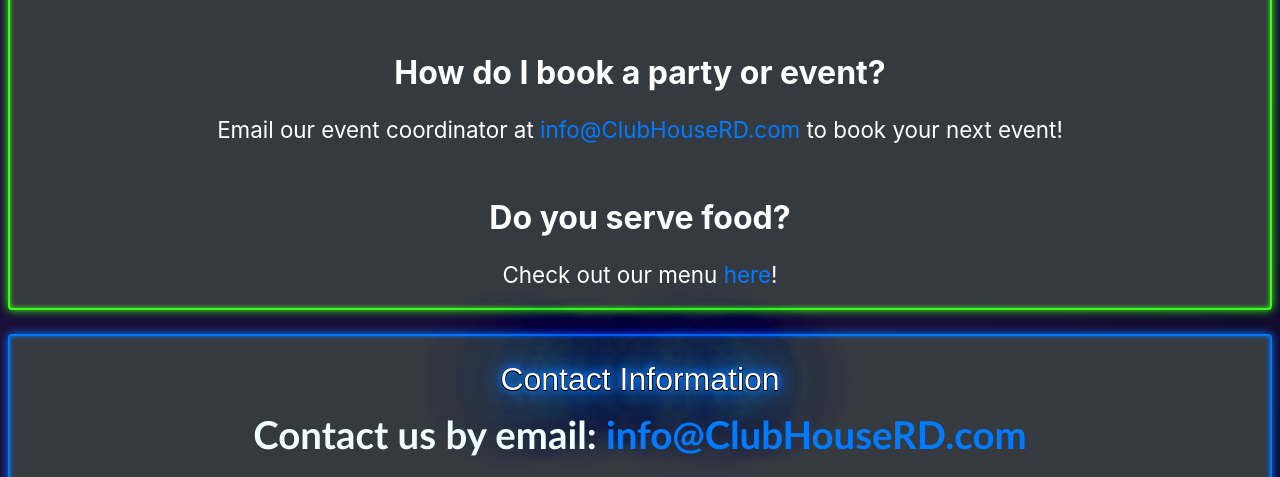
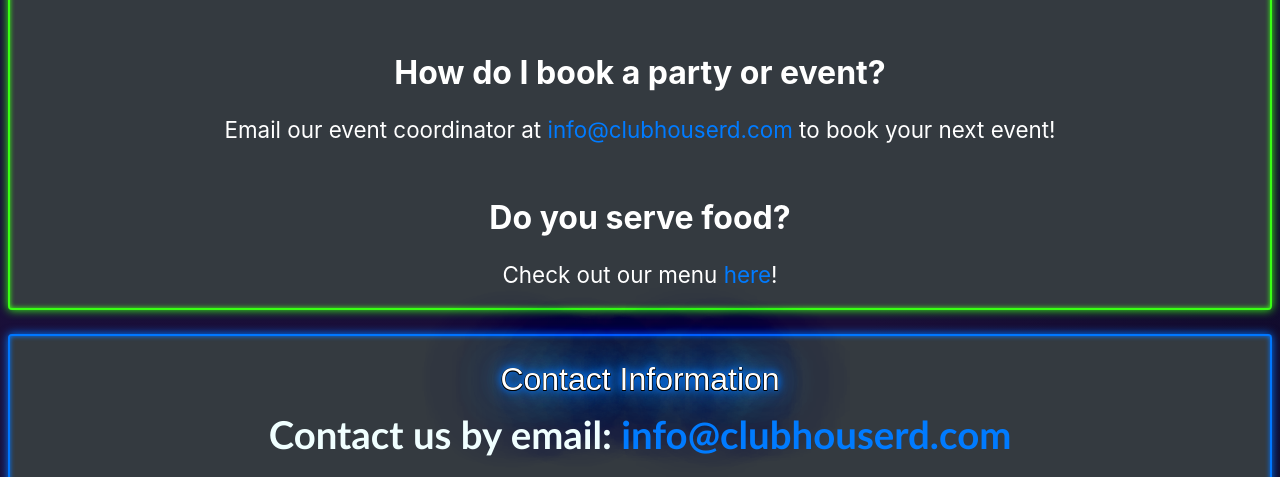
Before and after one commit to kadenrb/clubhouseWeb, a website: page index.html in a window 1280 px wide. Shown: the part 3225-3702 px from the top of the page. Drawn offline with nearby package versions, Linux system fonts and the light colour scheme; a web font is replaced by a local one.

Commit message:
Quick hotfix for the email
Email was spelt incorrectly

```diff
--- a/index.html
+++ b/index.html
@@ -1,4 +1,4 @@
-<!DOCTYPE html>
+<!doctype html>
 <!-- Website Written By Kaden Raynard-Blake -->
 <html lang="en-CA">
   <head>
@@ -24,10 +24,7 @@
       property="og:image"
       content="clubhouserd.ca/ClubhousePics/LogoIcon.png?v=1"
     />
-    <meta
-      property="og:url"
-      content="clubhouserd.ca"
-    />
+    <meta property="og:url" content="clubhouserd.ca" />
     <meta property="og:type" content="website" />
 
     <script type="application/ld+json">
@@ -311,7 +308,7 @@
         <p class="faq-text">How do I book a party or event?</p>
         <span class="answer"
           >Email our event coordinator at
-          <a href="mailto:info@ClubHouseRD.com">info@ClubHouseRD.com</a> to book
+          <a href="mailto:info@clubhouserd.com">info@clubhouserd.com</a> to book
           your next event!</span
         >
       </div>
@@ -332,7 +329,7 @@
           <div>
             <p class="contInfo">
               Contact us by email:
-              <a href="mailto:info@ClubHouseRD.com">info@ClubHouseRD.com</a>
+              <a href="mailto:info@clubhouserd.com">info@clubhouserd.com</a>
             </p>
             <aside>
               <p class="answer contInfo">
```
